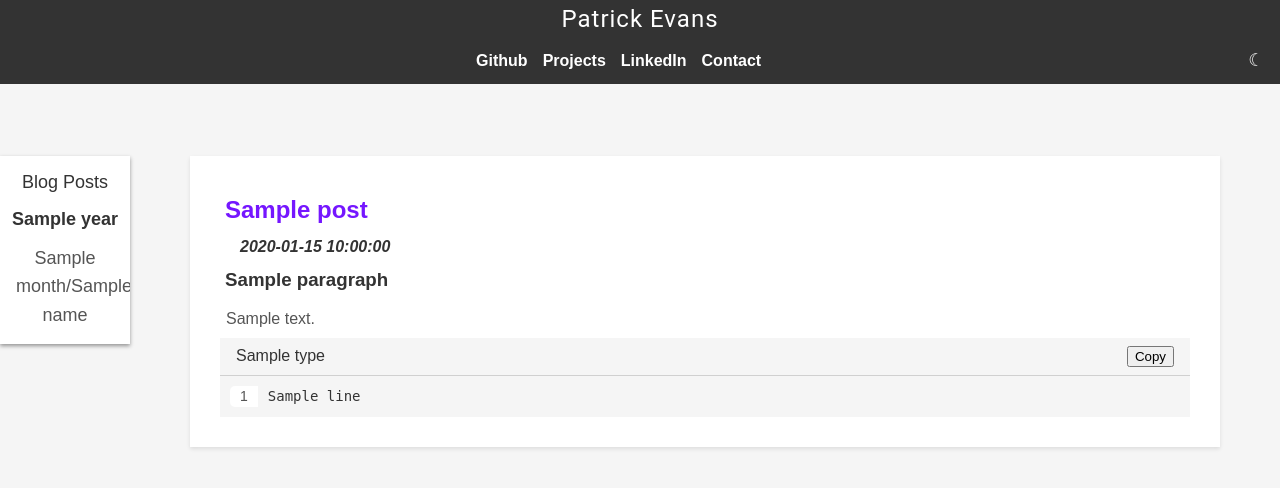
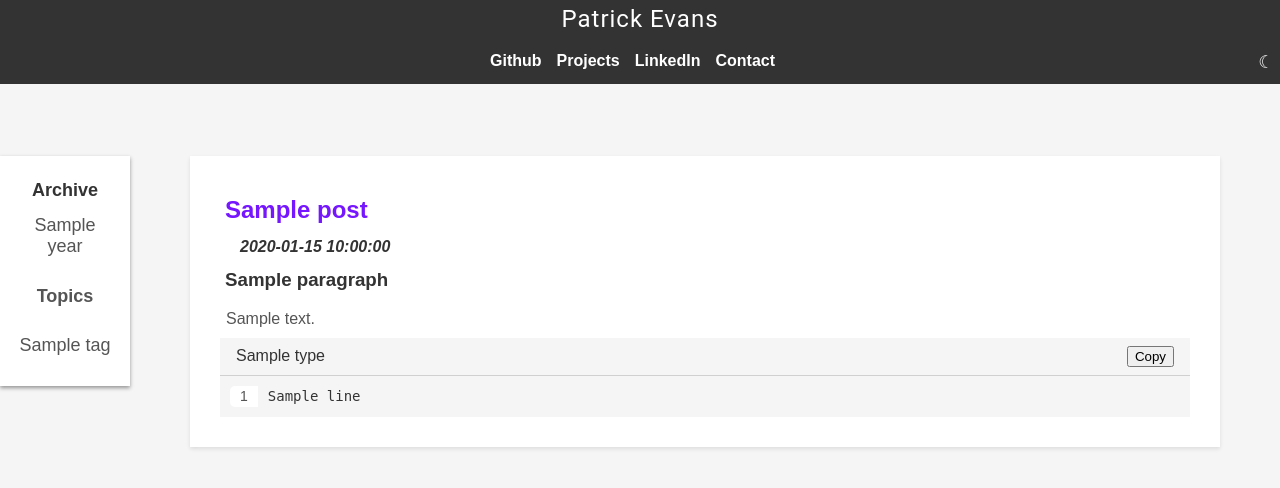
Before and after one commit to holysoles/portfolio-site, a Flask app: template templates/blog.html.j2 in a window 1280 px wide. Shown: the top 488 px of the page. Run offline with Flask 3, Linux system fonts and the light colour scheme; the template is opened without the code that fills it: most values are stand-ins (such as "Sample title", 1, 10 or a date in 2020); parts of the project's set-up code (start-up, migrations or seed data) failed here and were passed over; some libraries are stand-ins or nearby versions.

Commit message:
feat: rework sidebar to use year/tag filtering

```diff
--- a/app.py
+++ b/app.py
@@ -1,8 +1,6 @@
-import re
-from os import listdir, getenv
-from os.path import join, splitext
+from os import getenv
 import base64
-import yaml
+import src.posts as posts
 from flask import Flask, request, Response, render_template, url_for
 from werkzeug.middleware.proxy_fix import ProxyFix
 from flask_minify import minify
@@ -23,6 +21,8 @@ CONTACT_INFO = [
     },
 ]
 
+TAGS = posts.get_tags()
+
 app = Flask(__name__, static_folder='static', static_url_path='')
 
 minify(app=app, html=True, js=True, cssless=True, static=True)
@@ -32,105 +32,36 @@ app.wsgi_app = ProxyFix(
     app.wsgi_app, x_for=1, x_proto=1, x_host=1, x_prefix=1
 )
 
-posts_dir = './blog/posts/'
-code_snippet_path = './blog/code_snippets/'
+@app.get("/")
+def home():
+    return post()
 
-def get_posts():
-    dir_files = listdir(posts_dir)
-    yaml_files = [file for file in dir_files if splitext(file)[1] == '.yaml']
-    yaml_files.sort(reverse=True)
-    timeline = {}
-    for yaml_file in yaml_files:
-        date_path, _ = splitext(yaml_file)
-        file_dict = {
-            'file_name': yaml_file,
-            'link_to_post': "/post/" + date_path,
-        }
-        # collect datetime info
-        datetime_list = re.split('_|\.', yaml_file)
-        file_year = int(datetime_list[0])
-        file_month = int(datetime_list[1])
-        file_day = int(datetime_list[2])
-        if file_year in timeline:
-            if file_month in timeline[file_year]:
-                timeline[file_year][file_month][file_day] = file_dict
-            else:
-                timeline[file_year][file_month] = {file_day: file_dict}
-        else:
-            timeline[file_year] = {file_month: {file_day: file_dict}}
-    return yaml_files, timeline
+@app.get("/blog/post/<date>")
+@app.get("/blog")
+def post(date: str = None, year: str = None, tag: str = None):
+    if not year:
+        year = request.args.get('year')
+    if not tag:
+        tag = request.args.get('tag')
 
-def load_post_data(yaml_files, timeline = {}):
-    post_array = []
-    if timeline:
-        yaml_files = []
-        for year in sorted(timeline, reverse=True):
-            for month in sorted(timeline[year], reverse=True):
-                for day in sorted(timeline[year][month]):
-                    yaml_files.append(timeline[year][month][day]['file_name'])
-    for yaml_file in yaml_files:
-        # load in post text
-        with open(join(posts_dir, yaml_file), 'r') as file:
-            post_data = yaml.safe_load(file)
+    yaml_files, timeline = posts.get_posts()
 
-        # perform pre-processing
-        date_link, _ = splitext(yaml_file)
-        post_data["link"] = url_for("post", date=date_link)
-        date_elems = date_link.split('_')
-        post_data["date"] = f"{date_elems[1]}/{date_elems[2]}/{date_elems[0]}"
-        if post_data.get('body'):
-            for body in post_data['body']:
-                # parse and preload code snippet files
-                if body.get('code'):
-                    with open(join(code_snippet_path, body['code']['file_name']), 'r') as file:
-                        code_snippet = file.read()
-                        body['code']['type'] = splitext(body['code']['file_name'])[1].replace('.', '')
-                        body['code']['content'] = code_snippet
-                if body.get('text'):
-                    body['text'] = parse_hyperlinks(body['text'])
-                    body['text'] = parse_bold(body['text'])
-        post_array.append(post_data)
-    return post_array
+    if date is not None:
+        req_post = date + '.yaml'
+        if req_post not in yaml_files:
+            return "Post not found", 404
+        post_array = posts.load_post_data(yaml_files=[req_post])
+    else:
+        # process years before loading post data since we can just search filenames
+        if year:
+            yaml_files = [file for file in yaml_files if file.split('_')[0] == year]
+        post_array = posts.load_post_data(yaml_files=yaml_files)
+        # process tag filtering now that we have post data
+        if tag:
+            post_array = [post for post in post_array if tag in post.get('tags', [])]
 
-def parse_hyperlinks(paragraph: str) -> str:
-    markdown_link_re = re.compile(r'\[[^\[\]]*\]\([^\(\)]*\)')
-    text_re = re.compile(r'(?<=\[)[^\[\]]*(?=\])')
-    link_re = re.compile(r'(?<=\()[^\(\)]*(?=\))')
-    all_hyperlinks = markdown_link_re.finditer(paragraph)
-    for hyperlink in all_hyperlinks:
-        hyperlink_match = hyperlink.group()
-        text = text_re.search(hyperlink_match).group()
-        link = link_re.search(hyperlink_match).group()
-        new_hyperlink = f"<a href=\"{link}\">{text}</a>"
-        paragraph = paragraph.replace(hyperlink_match, new_hyperlink)
-    return paragraph
-
-def parse_bold(paragraph: str) -> str:
-    bold_re = re.compile(r'(\*\*).*(\*\*)')
-    bold_text_re = re.compile(r'(?<=\*\*).*(?=\*\*)')
-    all_bold_text = bold_re.finditer(paragraph)
-    for bold_match in all_bold_text:
-        bold_match_text = bold_match.group()
-        text = re.search(bold_text_re, bold_match_text).group()
-        new_text = f"<b>{text}</b>"
-        paragraph = paragraph.replace(bold_match_text, new_text)
-    return paragraph
-
-@app.route("/", methods=['GET'])
-def home():
-    yaml_files, timeline = get_posts()
-    post_array = load_post_data(yaml_files, timeline=timeline)
-    return render_template('blog.html.j2', post_array=post_array, date_dict=timeline)
-
-@app.route("/post/<date>", methods=['GET'])
-def post(date: str):
-    req_post = date + '.yaml'
-    if req_post:
-        yaml_files, timeline = get_posts()
-        if req_post in yaml_files:
-            post = load_post_data([req_post])
-            return render_template('blog.html.j2', post_array=post, date_dict=timeline)
-    return "Post not found", 404
+    # TODO split out preprocessing from loading base YAMLs for speedup
+    return render_template('blog.html.j2', post_array=post_array, date_dict=timeline, tags=TAGS)
 
 def encode_contact_info(contact_info):
     encode_type = "utf-8"
@@ -161,7 +92,7 @@ def sitemap():
             url = url_for(rule.endpoint, **(rule.defaults or {}))
             static_pages.append(url)
 
-    _, timeline = get_posts()
+    _, timeline = posts.get_posts()
     xml = render_template('sitemap.xml.j2', host_url=request.host_url[:-1], static_pages=static_pages, blog_posts=timeline, default_last_mod=DEFAULT_LAST_MOD)
     r = Response(response=xml, status=200, mimetype="application/xml")
     r.headers["Content-Type"] = "text/xml; charset=utf-8"
--- a/blog/posts/2020_1_6.yaml
+++ b/blog/posts/2020_01_6.yaml
@@ -1,5 +1,7 @@
 title: "Arduino Heater Controller"
-date: "1/6/2020"
+tags:
+  - hardware
+  - highlights
 body:
   - text: "Since the cold has rolled in the past weeks, I've been running the space heater in my bedroom, but the heater's temperature control is horrible. It consistently overheats and underheats the set temperature, which I would assume either comes from a cheap temperature sensor or the fact the sensor is located directly next to the heating element, so I finally decided to do something about it."
   - section_title: "The Plan"
--- a/blog/posts/2020_4_13.yaml
+++ b/blog/posts/2020_04_13.yaml
@@ -1,5 +1,6 @@
 title: "Donating CPU Cycles to Fight COVID-19! "
-date: "4/13/2020"
+tags:
+  - misc
 body:
   - text: "Reading the title of this post might be a bit confusing, so let me start from the beginning. I was browsing Youtube this weekend when I saw [ETAPRIME](https://www.youtube.com/@ETAPRIME/), who does Raspberry Pi and other SBC Computer projects, made a video with a similar title. I watched his video and learned about a program called BOINC, the Berkely Open Infrastructure for Network Computing. This program allows multiple computers to be given a distributed workload for solving complex problems, effectively acting as a supercomputer."
   - text: "There are various projects that are run through the infrastructure, but one in particular, called [Rosetta@home](https://boinc.bakerlab.org/), is run by The Baker Lab at the University of Washing, which is dedicated to understanding the complex structure and function of proteins. They have turned their attention to SARS-COV2 virus and recently were given extra help to allow their software to run on ARM based computers."
--- a/blog/posts/2020_4_5.yaml
+++ b/blog/posts/2020_04_5.yaml
@@ -1,5 +1,7 @@
 title: "Sneaker Bot (Python and Selenium)"
-date: "4/5/2020"
+tags:
+  - python
+  - highlights
 body:
   - text: "Having been an avid sneaker collector since high school, I've always had an eye open to combining my technical knowledge with my love for sneakers. In the sneaker community it has become very commonplace to use \"bots\" to purchase the latest sneaker releases, since time and repetitive attempts are key to being able to get a pair. Back in high school had written a simple Javascript program to automate a few button clicks through a Chrome browser extension, but now that my coding experience and knowledge has increased, I thought I would take a crack at making a fully encapsulated desktop program."
   - text: "I chose to use Python as the primary language for this project as I haven't built a GUI before in Python and I thought that would be a good exercise. I was able to find the popular automated web testing framework [Selenium](https://www.selenium.dev/). Selenium Webdriver gives the ability to control a browser window through code, such as window locations, button clicks, and more. It is a very straightforward package to install and use, as well as having a popular community with good resources. I built the GUI using elements from PyQt, a Python binding of the popular cross-platform toolkit Qt. This gave me easy access to pre-built elements like buttons, text field, and more, which I was able to access as objects through my code."
--- a/blog/posts/2020_6_2.yaml
+++ b/blog/posts/2020_06_2.yaml
@@ -1,5 +1,7 @@
 title: "Crowdsourced Drink Prices: Web App using ReactJS"
-date: "6/2/2020"
+tags:
+  - javascript
+  - highlights
 body:
   - text: "My latest project came about when out the other night with some friends. We were at a bar that was crowded, and I wanted to order a cocktail, but some bars have ridiculously high prices for certain drinks, so I was hesitant. Bars rarely post their prices for each drink, especially cocktails. I came up with the idea of building an app to crowdsource drink prices for any bar, inspired by other crowdsourced apps like Waze and GasBuddy. The \"Drink Up, Pay Less\" App (DU-PL) was born."
   - section_title: "Front End:"
--- a/blog/posts/2023_4_16.yaml
+++ b/blog/posts/2023_04_16.yaml
@@ -1,4 +1,7 @@
 title: "Breaking out of the Lenovo Smart Clock"
+tags:
+  - hardware
+  - security
 body:
   - section_title: Background
     text: This spring I stumbled across an interesting thread over at the [XDA Forums](https://xdaforums.com/t/guide-installing-android-apps-on-the-lenovo-smart-clock-2.4393271/)
--- a/blog/posts/2023_11_23.yaml
+++ b/blog/posts/2023_11_23.yaml
@@ -1,5 +1,7 @@
 title: "Highly Available DNS for Home Network"
-date: "11/23/2023"
+tags:
+  - networking
+  - dns
 body:
   - section_title:
     text: "A recent project I worked on was improving the fault tolerance of my home network, specifically DNS. Previously, I was running a single instance of
--- a/blog/posts/2024_3_21.yaml
+++ b/blog/posts/2024_03_21.yaml
@@ -1,5 +1,7 @@
 title: "Containerizing Web Apps and CI Build Pipeline"
-date: "3/21/2024"
+tags:
+  - k8s
+  - ci
 body:
   - section_title: "Overview"
     text: "I wanted to share my recent journey of containerizing two of my projects, a [Flask](https://flask.palletsprojects.com/en/stable/)
--- a/blog/posts/2024_11_22.yaml
+++ b/blog/posts/2024_11_22.yaml
@@ -1,5 +1,6 @@
 title: "Using a Transparent Proxy to bypass TLS Fingerprinting"
-date: "11/22/2024"
+tags:
+   - security
 body:
   - section_title: "Background"
   - text: "As an avid user of Home Assistant, I was excited years ago when I found there was an integration to
--- a/blog/posts/2025_1_29.yaml
+++ b/blog/posts/2025_01_29.yaml
@@ -1,5 +1,7 @@
 title: "Streaming Live TV with Plex and HDHomeRun inside Kubernetes"
-date: "1/29/2025"
+tags:
+  - k8s
+  - networking
 body:
   - section_title: "Background"
     text: "[HDHomeRuns](https://www.silicondust.com/hdhomerun/) are a great way to stream live TV to your home. These are devices produced by Silicon Dust that connect to an OTA antenna (or cable box) and can be connected to clients via USB or Ethernet.
--- a/static/styles/style.css
+++ b/static/styles/style.css
@@ -187,6 +187,12 @@ a:visited {
   color: var(--white-text);
   font-weight: bold;
 }
+.navbar .options {
+  position: absolute;
+  right: 0;
+  top: 50px;
+}
+
 .options {
   margin-left: auto;
 }
@@ -278,10 +284,14 @@ code {
   box-shadow: var(--box-shadow)
 }
 
+.sidebar-header {
+  font-weight: bold;
+  padding: 8px;
+}
+
 .sidebar-section {
-  font-weight: bold;
   color: var(--main-text);
-  padding: 8px;
+  line-height: 1.2;
 }
 
 .sidebar a {
--- a/templates/blog.html.j2
+++ b/templates/blog.html.j2
@@ -5,24 +5,31 @@
     <div class="sidebar-container">
         <aside class="sidebar">
             <div class="sidebar-header">
-                Blog Posts
+                Archive
             </div>
             <div class="sidebar-body">
                 <ol>
                     {% for year in date_dict %}
-                        <li class="sidebar-section"> {{ year }} </li>
-                        {% for month in date_dict[year]|sort(reverse=True) %}
-                            {% for day in date_dict[year][month]|sort %}
-                            <li>
-                                <a href="{{ date_dict[year][month][day]['link_to_post'] }}">
-                                    {{ month }}/{{ day }}
-                                </a>
-                            </li>
-                            {% endfor %}
-                        {% endfor %}
+                        <li class="sidebar-section">
+                            <a href="{{ url_for("post", year=year) }}"> {{ year }} <a/>
+                        </li>
                     {% endfor %}
                 </ol>
             </div>
+            <div class="sidebar-header">
+                Topics
+            </div>
+            <div class="sidebar-body">
+                <ol>
+                    {% for tag in tags %}
+                        <li class="sidebar-section">
+                            <a href="{{ url_for("post", tag=tag) }}"> {{ tag }} <a/>
+                        </li>
+                    {% endfor %}
+                </ol>
+            </div>
+
+
         </aside>
     </div>
     <div class="posts">
--- a/templates/sitemap.xml.j2
+++ b/templates/sitemap.xml.j2
@@ -13,7 +13,7 @@
       {%- for month in blog_posts[year]|sort(reverse=True) -%}
          {%- for day in blog_posts[year][month]|sort -%}
    <url>
-      <loc>{{ host_url + blog_posts[year][month][day]['link_to_post'] }}</loc>
+      <loc>{{ url_for("post", date=(year|string + '_' + month|string + '_' + day|string)) }}</loc>
       <lastmod>{{ year }}-{{ '%02d' % month }}-{{ '%02d' % day }}</lastmod>
    </url>
          {%- endfor -%}
```
Also changed, not shown: blog/posts/2022_05_13.yaml (renamed from blog/posts/2022_5_13.yaml, +2 -1 lines), src/posts.py (added, +89 -0 lines).
